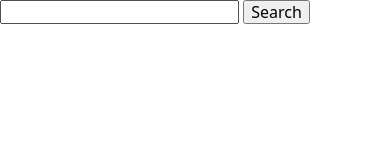
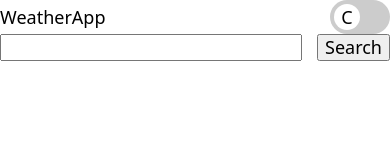
Before and after one commit to dawidtt/weather-forecast-odin, a website built with webpack: page src/template.html in a window 390 px wide. Built offline with nearby package versions, Linux system fonts and the light colour scheme.

Commit message:
Create header and position it for mobile devices

```diff
--- a/src/template.css
+++ b/src/template.css
@@ -34,3 +34,89 @@ img {
   display: block;
   max-inline-size: 100%;
 }
+
+body {
+  font-size: 18px;
+}
+
+header {
+  display: flex;
+  justify-content: space-between;
+  align-items: center;
+}
+
+/* Switch Button */
+
+.switch {
+  position: relative;
+  display: inline-block;
+  width: 60px;
+  height: 34px;
+}
+
+.switch input {
+  opacity: 0;
+  width: 0;
+  height: 0;
+}
+
+.slider {
+  position: absolute;
+  cursor: pointer;
+  top: 0;
+  left: 0;
+  right: 0;
+  bottom: 0;
+  background-color: #ccc;
+  -webkit-transition: 0.4s;
+  transition: 0.4s;
+}
+
+.slider:before {
+  position: absolute;
+  content: "";
+  height: 26px;
+  width: 26px;
+  left: 4px;
+  bottom: 4px;
+  background-color: white;
+  -webkit-transition: 0.4s;
+  transition: 0.4s;
+  content: "C";
+  text-align: center;
+}
+
+input:checked + .slider {
+  background-color: #2196f3;
+}
+
+input:focus + .slider {
+  box-shadow: 0 0 1px #2196f3;
+}
+
+input:checked + .slider:before {
+  -webkit-transform: translateX(26px);
+  -ms-transform: translateX(26px);
+  transform: translateX(26px);
+  content: "F";
+}
+
+.slider.round {
+  border-radius: 34px;
+}
+
+.slider.round:before {
+  border-radius: 50%;
+}
+
+form {
+}
+.search-container {
+  display: flex;
+  justify-content: space-between;
+  align-items: center;
+  gap: 15px;
+}
+.search-container input {
+  flex-grow: 1;
+}
--- a/src/template.html
+++ b/src/template.html
@@ -7,13 +7,20 @@
   </head>
   <body>
     <header>
-      <div class="logo"></div>
-      <form>
-        <div class="search-container">
-          <input type="search" name="search-city" id="search-city" />
-          <button id="search-submit">Search</button>
-        </div>
-      </form>
+      <div class="logo">
+        <span class="weather">Weather</span><span class="app">App</span>
+      </div>
+      <label class="switch">
+        <input type="checkbox" />
+        <span class="slider round"></span>
+      </label>
     </header>
+
+    <form>
+      <div class="search-container">
+        <input type="search" name="search-city" id="search-city" />
+        <button id="search-submit">Search</button>
+      </div>
+    </form>
   </body>
 </html>
```
